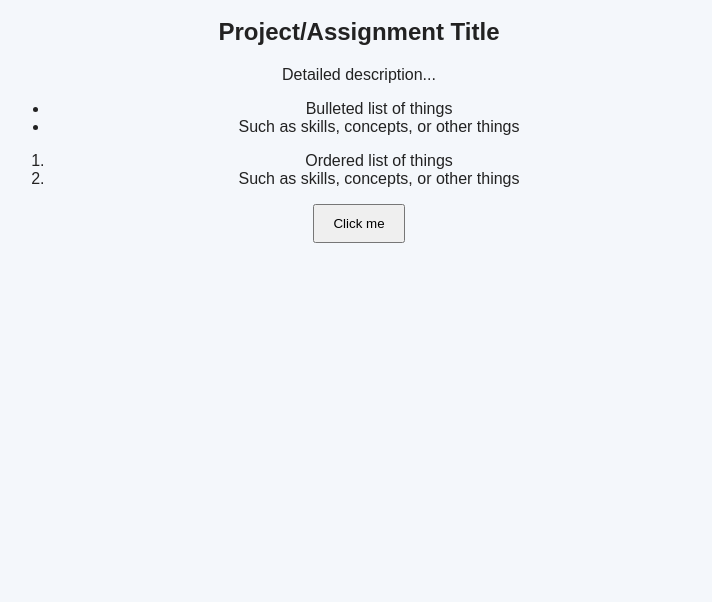
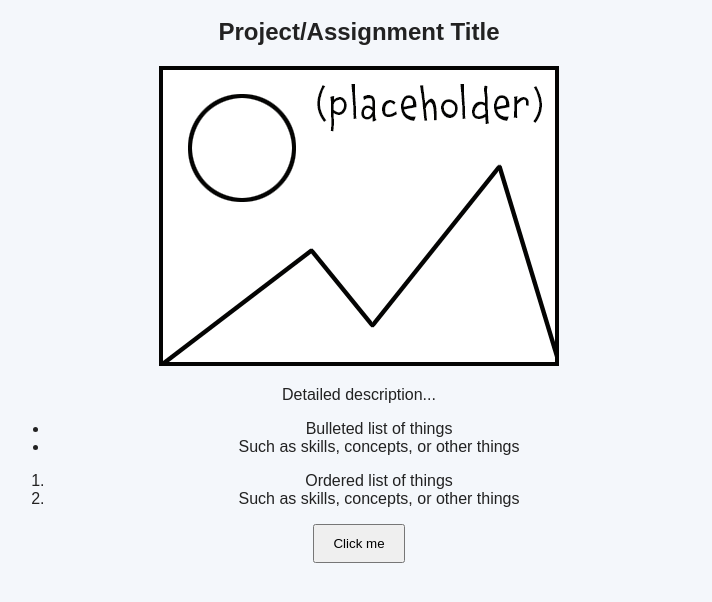
Before and after one commit to janell-baxter/PROG102Code, a plain HTML site: page index.html in a window 1280 px wide. Shown: the part 100-702 px from the top of the page, without its empty margins (281-993 px from the left). Drawn offline with Linux system fonts and the light colour scheme.

Commit message:
Add placeholder image to index.html

```diff
--- a/index.html
+++ b/index.html
@@ -10,7 +10,7 @@
   <h1>PROG 102 Code Course Portfolio Example</h1>
   <p></p>
 <h2>Project/Assignment Title</h2>
-
+  <img src="placeholder.gif" alt="Placeholder" title = "Placeholder Image" width="400" height="300" />
   <p>Detailed description...</p>
   <ul>
     <li>Bulleted list of things</li>
```
